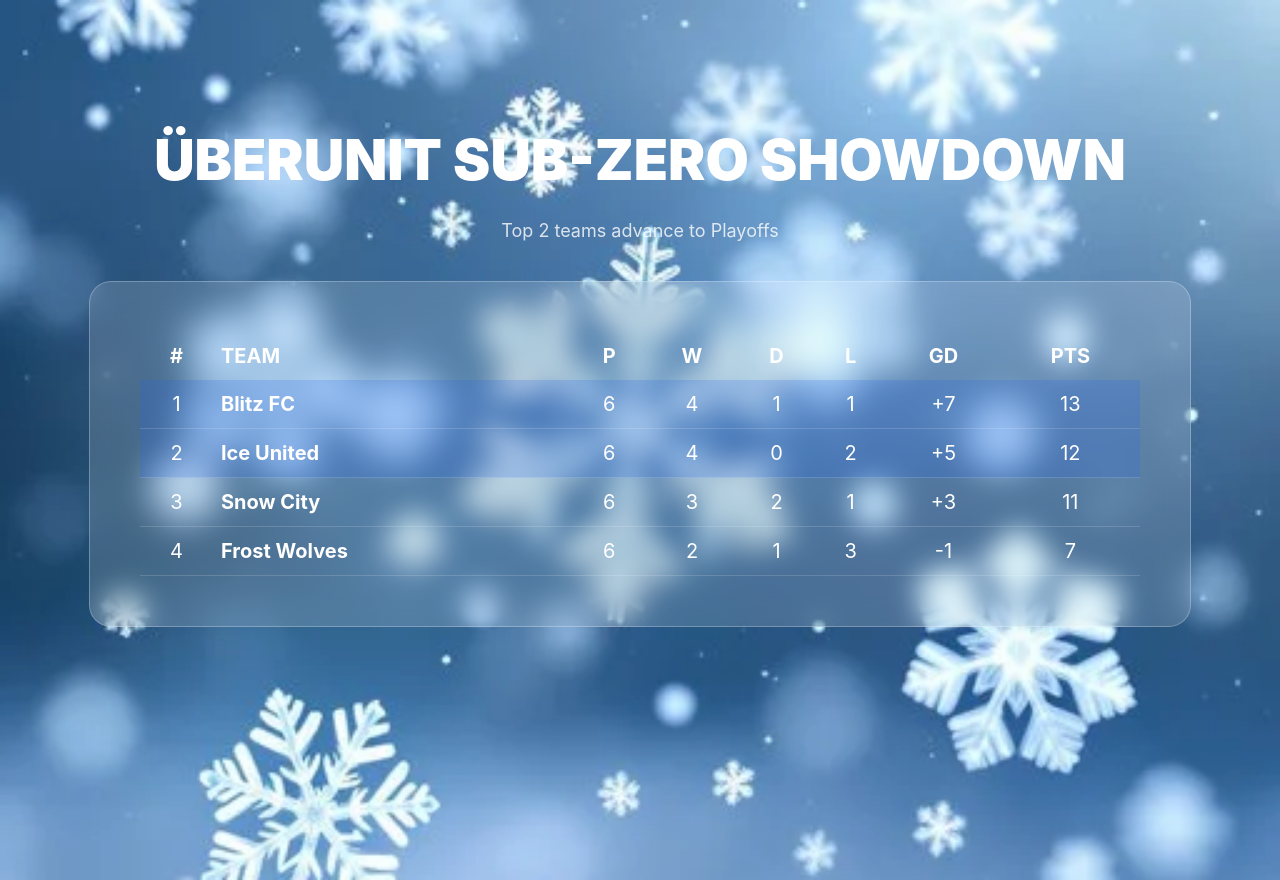
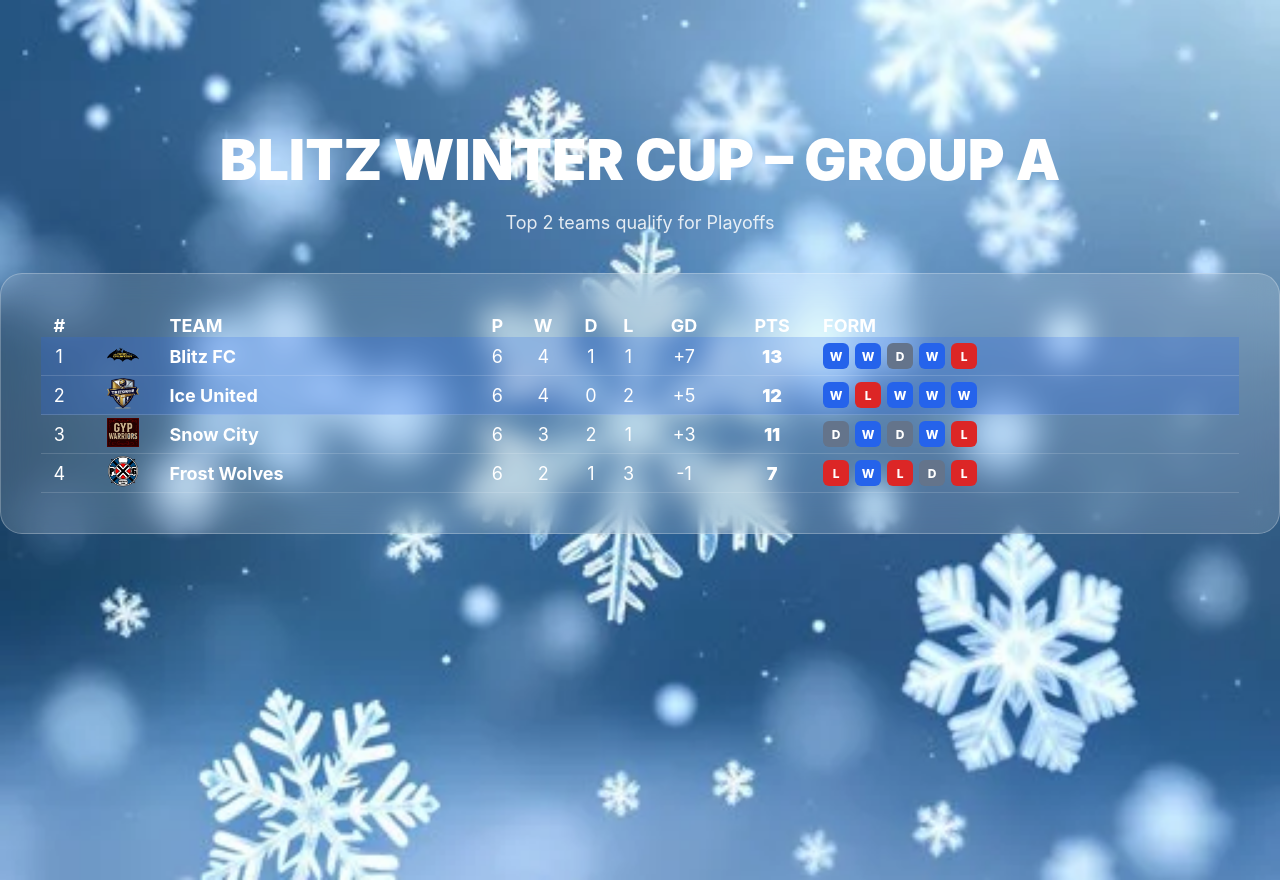
Before and after one commit to ashunium/blitz-soccer, a Next.js app: page / in a window 1280 px wide. Built offline with nearby package versions, Linux system fonts and the light colour scheme.

Commit message:
Update page.js

```diff
--- a/app/page.js
+++ b/app/page.js
@@ -1,47 +1,91 @@
 export default function Page() {
   const teams = [
-    { name: "Blitz FC", p: 6, w: 4, d: 1, l: 1, gd: 7, pts: 13 },
-    { name: "Ice United", p: 6, w: 4, d: 0, l: 2, gd: 5, pts: 12 },
-    { name: "Snow City", p: 6, w: 3, d: 2, l: 1, gd: 3, pts: 11 },
-    { name: "Frost Wolves", p: 6, w: 2, d: 1, l: 3, gd: -1, pts: 7 },
+    {
+      name: "Blitz FC",
+      logo: "/logos/blitz.png",
+      p: 6, w: 4, d: 1, l: 1, gd: 7, pts: 13,
+      form: ["W", "W", "D", "W", "L"],
+    },
+    {
+      name: "Ice United",
+      logo: "/logos/ice.png",
+      p: 6, w: 4, d: 0, l: 2, gd: 5, pts: 12,
+      form: ["W", "L", "W", "W", "W"],
+    },
+    {
+      name: "Snow City",
+      logo: "/logos/snow.png",
+      p: 6, w: 3, d: 2, l: 1, gd: 3, pts: 11,
+      form: ["D", "W", "D", "W", "L"],
+    },
+    {
+      name: "Frost Wolves",
+      logo: "/logos/frost.png",
+      p: 6, w: 2, d: 1, l: 3, gd: -1, pts: 7,
+      form: ["L", "W", "L", "D", "L"],
+    },
   ];
 
   return (
     <main style={page}>
-      {/* Background */}
       <div style={bg} />
 
       <section style={container}>
-        {/* Tournament Name */}
-        <h1 style={tournamentTitle}>ÜBERUNIT SUB-ZERO SHOWDOWN</h1>
-        <p style={tournamentSub}>Top 2 teams advance to Playoffs</p>
+        <h1 style={tournamentTitle}>BLITZ WINTER CUP – GROUP A</h1>
+        <p style={tournamentSub}>Top 2 teams qualify for Playoffs</p>
 
-        {/* Table Panel */}
         <div style={panel}>
           <table style={table}>
             <thead>
               <tr>
-                <th style={thCenter}>#</th>
-                <th style={thLeft}>TEAM</th>
-                <th style={thCenter}>P</th>
-                <th style={thCenter}>W</th>
-                <th style={thCenter}>D</th>
-                <th style={thCenter}>L</th>
-                <th style={thCenter}>GD</th>
-                <th style={thCenter}>PTS</th>
+                <th>#</th>
+                <th></th>
+                <th style={left}>TEAM</th>
+                <th>P</th>
+                <th>W</th>
+                <th>D</th>
+                <th>L</th>
+                <th>GD</th>
+                <th>PTS</th>
+                <th style={left}>FORM</th>
               </tr>
             </thead>
+
             <tbody>
               {teams.map((t, i) => (
                 <tr key={t.name} style={i < 2 ? qualified : row}>
-                  <td style={tdCenter}>{i + 1}</td>
-                  <td style={tdTeam}>{t.name}</td>
-                  <td style={tdCenter}>{t.p}</td>
-                  <td style={tdCenter}>{t.w}</td>
-                  <td style={tdCenter}>{t.d}</td>
-                  <td style={tdCenter}>{t.l}</td>
-                  <td style={tdCenter}>{t.gd > 0 ? `+${t.gd}` : t.gd}</td>
-                  <td style={tdCenter}>{t.pts}</td>
+                  <td>{i + 1}</td>
+
+                  <td>
+                    <img src={t.logo} style={logo} />
+                  </td>
+
+                  <td style={teamName}>{t.name}</td>
+                  <td>{t.p}</td>
+                  <td>{t.w}</td>
+                  <td>{t.d}</td>
+                  <td>{t.l}</td>
+                  <td>{t.gd > 0 ? `+${t.gd}` : t.gd}</td>
+                  <td style={pts}>{t.pts}</td>
+
+                  <td>
+                    <div style={formWrap}>
+                      {t.form.map((f, idx) => (
+                        <span
+                          key={idx}
+                          style={{
+                            ...formDot,
+                            background:
+                              f === "W" ? "#2563eb" :
+                              f === "D" ? "#64748b" :
+                              "#dc2626",
+                          }}
+                        >
+                          {f}
+                        </span>
+                      ))}
+                    </div>
+                  </td>
                 </tr>
               ))}
             </tbody>
@@ -59,9 +103,6 @@ const page = {
   position: "relative",
   fontFamily: "Inter, system-ui, sans-serif",
   color: "#fff",
-  display: "flex",
-  justifyContent: "center",
-  alignItems: "flex-start",
   paddingTop: "80px",
 };
 
@@ -75,25 +116,21 @@ const bg = {
 };
 
 const container = {
-  display: "flex",
-  flexDirection: "column",
-  justifyContent: "center",
-  alignItems: "center",
-  width: "100%",
+  maxWidth: "1300px",
+  margin: "0 auto",
+  textAlign: "center",
 };
 
 const tournamentTitle = {
   fontSize: "56px",
   fontWeight: 900,
-  marginBottom: "8px",
-  textAlign: "center",
+  marginBottom: "6px",
 };
 
 const tournamentSub = {
   fontSize: "18px",
-  opacity: 0.8,
+  opacity: 0.85,
   marginBottom: "40px",
-  textAlign: "center",
 };
 
 const panel = {
@@ -101,38 +138,13 @@ const panel = {
   backdropFilter: "blur(14px)",
   border: "1px solid rgba(255,255,255,0.25)",
   borderRadius: "22px",
-  padding: "50px",
-  width: "90%",
-  maxWidth: "1000px",
+  padding: "40px",
 };
 
 const table = {
   width: "100%",
   borderCollapse: "collapse",
-  fontSize: "20px",
-};
-
-const thCenter = {
-  textAlign: "center",
-  padding: "12px 8px",
-  fontWeight: 700,
-};
-
-const thLeft = {
-  textAlign: "left",
-  padding: "12px 8px",
-  fontWeight: 700,
-};
-
-const tdCenter = {
-  textAlign: "center",
-  padding: "12px 8px",
-};
-
-const tdTeam = {
-  textAlign: "left",
-  padding: "12px 8px",
-  fontWeight: 700,
+  fontSize: "18px",
 };
 
 const row = {
@@ -140,6 +152,41 @@ const row = {
 };
 
 const qualified = {
-  background: "rgba(37,99,235,0.2)",
+  background: "rgba(37,99,235,0.22)",
   borderBottom: "1px solid rgba(255,255,255,0.15)",
 };
+
+const left = { textAlign: "left" };
+
+const logo = {
+  width: "32px",
+  height: "32px",
+  objectFit: "contain",
+};
+
+const teamName = {
+  textAlign: "left",
+  fontWeight: 700,
+};
+
+const pts = {
+  fontWeight: 900,
+  fontSize: "18px",
+};
+
+const formWrap = {
+  display: "flex",
+  gap: "6px",
+};
+
+const formDot = {
+  width: "26px",
+  height: "26px",
+  borderRadius: "6px",
+  display: "flex",
+  alignItems: "center",
+  justifyContent: "center",
+  fontSize: "12px",
+  fontWeight: 800,
+  color: "#fff",
+};
```
